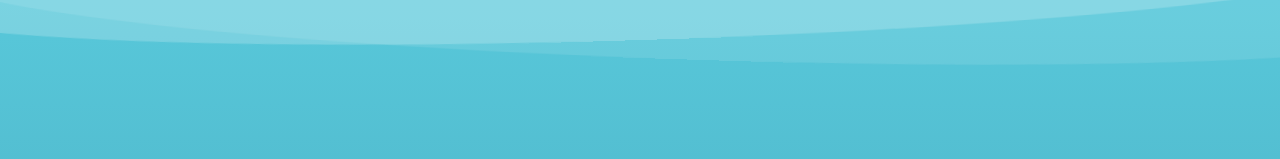
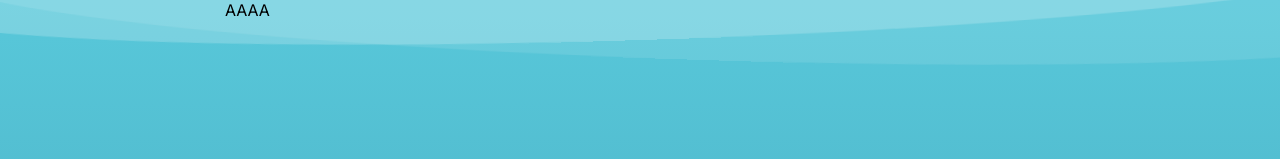
Before and after one commit to franciscoclavero/portfolio, a Next.js app: page / in a window 1280 px wide. Shown: the top 159 px of the page. Built offline with nearby package versions, Linux system fonts and the light colour scheme.

Commit message:
feat: add body content

```diff
--- a/src/components/molecules/Background/index.tsx
+++ b/src/components/molecules/Background/index.tsx
@@ -1,5 +1,6 @@
 import React from 'react';
 
+import BodyContent from '../BodyContent';
 import Ocean from '../Ocean';
 
 import { BackgroundStyled } from './styled.module';
@@ -8,6 +9,7 @@ const Background = () => {
   return (
     <BackgroundStyled>
       <Ocean />
+      <BodyContent />
     </BackgroundStyled>
   )
 }
```
